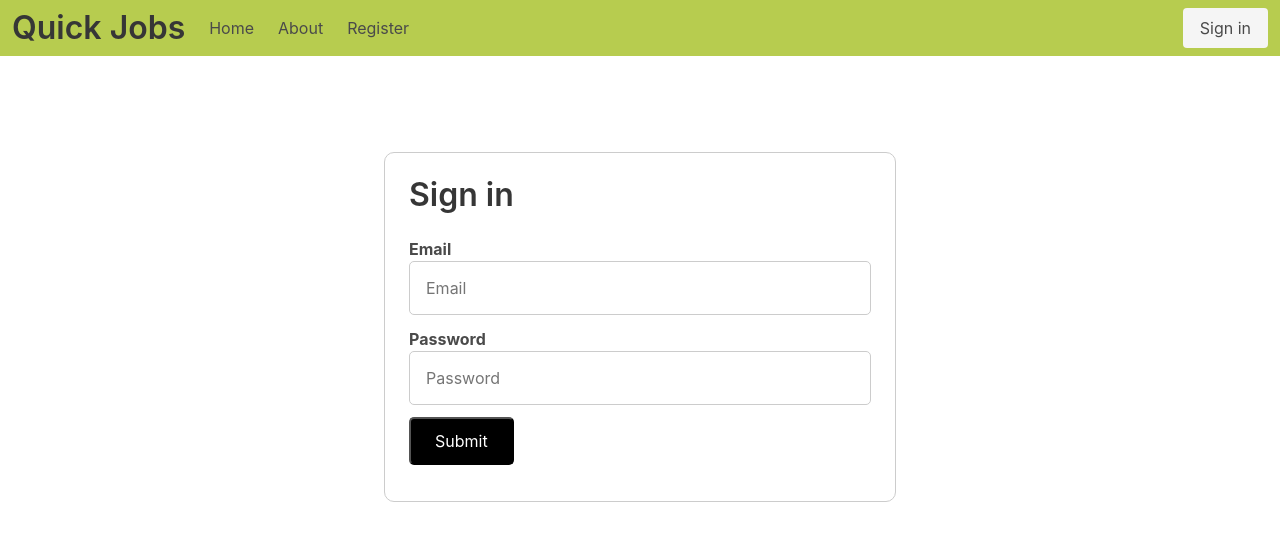
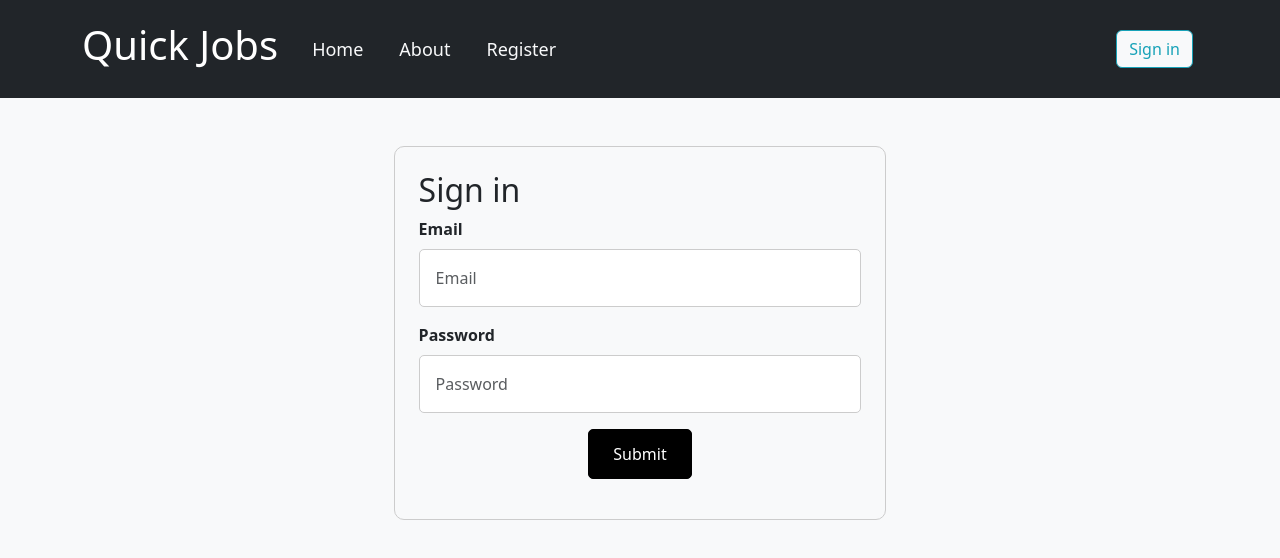
Before and after one commit to saumya1199/SEP_Project-Soen6011summer2023, a Vue app in the folder code/job-portal-vue3/: page /login in a window 1280 px wide. Shown: the top 558 px of the page. Built offline with nearby package versions, Linux system fonts and the light colour scheme; no server answers.

Commit message:
update css for homepage/navbar

```diff
--- a/code/job-portal-vue3/src/App.vue
+++ b/code/job-portal-vue3/src/App.vue
@@ -1,30 +1,54 @@
 <template>
+  <div>
     <header>
-      <nav class="navbar custom-navbar" role="navigation" aria-label="main navigation">
-        <div class="navbar-brand">
-          <a class="navbar-item" href="/">
+      <nav class="navbar navbar-expand-lg navbar-dark bg-dark" role="navigation" aria-label="main navigation">
+        <div class="container">
+          <a class="navbar-brand" href="/">
             <h1 class="title">Quick Jobs</h1>
           </a>
+
+          <button class="navbar-toggler" type="button" data-bs-toggle="collapse" data-bs-target="#navbarNav"
+            aria-controls="navbarNav" aria-expanded="false" aria-label="Toggle navigation">
+            <span class="navbar-toggler-icon"></span>
+          </button>
+
+          <div class="collapse navbar-collapse" id="navbarNav">
+            <ul class="navbar-nav">
+              <li class="nav-item">
+                <router-link to="/" class="nav-link">Home</router-link>
+              </li>
+              <li class="nav-item">
+                <router-link to="/about" class="nav-link">About</router-link>
+              </li>
+              <li v-if="isCandidate" class="nav-item">
+                <router-link to="/jobs" class="nav-link">Browse Jobs</router-link>
+              </li>
+              <li v-if="isLoggedOut" class="nav-item">
+                <router-link to="/register" class="nav-link">Register</router-link>
+              </li>
+              <li v-if="isEmployer" class="nav-item">
+                <router-link to="/addjob" class="nav-link">Post Jobs</router-link>
+              </li>
+              <li v-if="isCandidate" class="nav-item">
+                <router-link to="/applications" class="nav-link">View Applications</router-link>
+              </li>
+              <li v-if="isEmployer" class="nav-item">
+                <router-link to="/editEmployer" class="nav-link">Edit Employer</router-link>
+              </li>
+              <li v-if="isEmployer" class="nav-item">
+                <router-link to="/applicationsEmployer" class="nav-link">View Applications</router-link>
+              </li>
+              <li v-if="isCandidate" class="nav-item">
+                <router-link to="/editCandidate" class="nav-link">Edit Candidate</router-link>
+              </li>
+            </ul>
           </div>
 
-        <div class="navbar-menu">
-          <div class="navbar-start">
-            <router-link to="/" class="navbar-item">Home</router-link>
-            <router-link to="/about" class="navbar-item">About</router-link>
-            <router-link v-if="isCandidate" to="/jobs" class="navbar-item">Browse Jobs</router-link>
-            <router-link v-if="isLoggedOut" to="/register" class="navbar-item">Register</router-link>
-            <router-link v-if="isEmployer" to="/addjob" class="navbar-item">Post Jobs</router-link>
-            <router-link v-if="isCandidate" to="/applications" class="navbar-item">View Applications</router-link>
-            <router-link v-if="isEmployer" to="/editEmployer" class="navbar-item">Edit Employer</router-link>
-            <router-link v-if="isEmployer" to="/applicationsEmployer" class="navbar-item">View Applications</router-link>
-            <router-link v-if="isCandidate" to="/editCandidate" class="navbar-item">Edit Candidate</router-link>
-          </div>
-
-          <div class="navbar-end">
-            <div class="navbar-item">
+          <div class="navbar-nav ml-auto">
+            <div class="nav-item">
               <div class="buttons">
-                <button v-on:click="handleSignOut" v-if="isLoggedOut" class="button is-light">Sign in</button>
-                <button v-on:click="handleSignOut" v-if="!isLoggedOut" class="button is-light">Sign out</button>
+                <button v-on:click="handleSignOut" v-if="isLoggedOut" class="btn btn-light">Sign in</button>
+                <button v-on:click="handleSignOut" v-if="!isLoggedOut" class="btn btn-light">Sign out</button>
               </div>
             </div>
           </div>
@@ -35,22 +59,96 @@
     <section class="section">
       <div class="container">
         <router-view />
-
       </div>
     </section>
+  </div>
 </template>
+
+
+<style>
+/* Import Bootstrap CSS */
+@import 'bootstrap/dist/css/bootstrap.min.css';
+
+/* Custom styles */
+body {
+  background-color: #f8f9fa;
+}
+
+/* Update nav bar style */
+.navbar {
+  background-color: #343a40;
+  padding: 1rem;
+}
+
+/* Update nav link style */
+.nav-link {
+  color: #f8f9fa;
+  font-size: 18px;
+  margin: 0 10px;
+  transition: color 0.3s ease;
+}
+
+/* Update nav link style on hover */
+.nav-link:hover {
+  color: #ced4da;
+}
+
+/* Update active nav link style */
+.nav-link.active {
+  color: #ced4da;
+}
+
+/* Update buttons style */
+.btn {
+  background-color: #17a2b8;
+  color: #f8f9fa;
+  border-color: #17a2b8;
+  font-size: 16px;
+  margin: 0 5px;
+  transition: background-color 0.3s ease, color 0.3s ease;
+}
+
+/* Update button style on hover */
+.btn:hover {
+  background-color: #138496;
+  color: #f8f9fa;
+}
+
+/* Update light button style */
+.btn-light {
+  background-color: #f8f9fa;
+  color: #17a2b8;
+  border-color: #17a2b8;
+}
+
+/* Update light button style on hover */
+.btn-light:hover {
+  background-color: #f8f9fa;
+  color: #138496;
+}
+</style>
+
+
 
 <script>
 import { getAuth, onAuthStateChanged, signOut } from "firebase/auth";
-  import { db } from "@/main"
-  import { getCountFromServer, query,where,documentId , collection, doc, getDoc} from 'firebase/firestore'
+import { db } from "@/main";
+import {
+  getCountFromServer,
+  query,
+  where,
+  documentId,
+  collection,
+  doc,
+  getDoc,
+} from "firebase/firestore";
 
 export default {
   data() {
     return {
       isLoggedOut: false,
       isCandidate: false,
-        isEmployer: false
+      isEmployer: false,
     };
   },
   mounted() {
@@ -60,22 +158,26 @@
         this.isLoggedOut = true;
       } else {
         this.isLoggedOut = false;
-          if( await(await getCountFromServer(query(collection(db, "employer_profiles"),where(documentId(),'==',user.email)))).data().count==1){
+        if (
+          (await getCountFromServer(
+            query(collection(db, "employer_profiles"), where(documentId(), "==", user.email))
+          )).data().count == 1
+        ) {
           this.isEmployer = true;
-          }
-          else{
+        } else {
           this.isEmployer = false;
         }
-          if( await(await getCountFromServer(query(collection(db, "candidate_profiles"),where(documentId(),'==',user.email)))).data().count==1){
+        if (
+          (await getCountFromServer(
+            query(collection(db, "candidate_profiles"), where(documentId(), "==", user.email))
+          )).data().count == 1
+        ) {
           this.isCandidate = true;
-          }
-          else{
+        } else {
           this.isCandidate = false;
         }
-
       }
     });
-
   },
   methods: {
     handleSignOut() {
@@ -89,15 +191,3 @@
   },
 };
 </script>
-
-  <style>
-
-  /* @import 'bulma\css\bulma.min.css'; */
-  @import 'bulma/css/bulma.min.css';
-
-  .custom-navbar {
-  background-color: #B7CC4F ;
-  /* Add any additional styles for the navbar here */
-}
-
-  </style>
--- /dev/null
+++ b/code/job-portal-vue3/src/background.css
@@ -0,0 +1,7 @@
+/* background.css */
+
+body {
+  background-image: url("@/assets/background.jpg");
+  background-repeat: no-repeat;
+  background-size: cover;
+}
```
Lines whose indentation alone changed are shown as unchanged.
